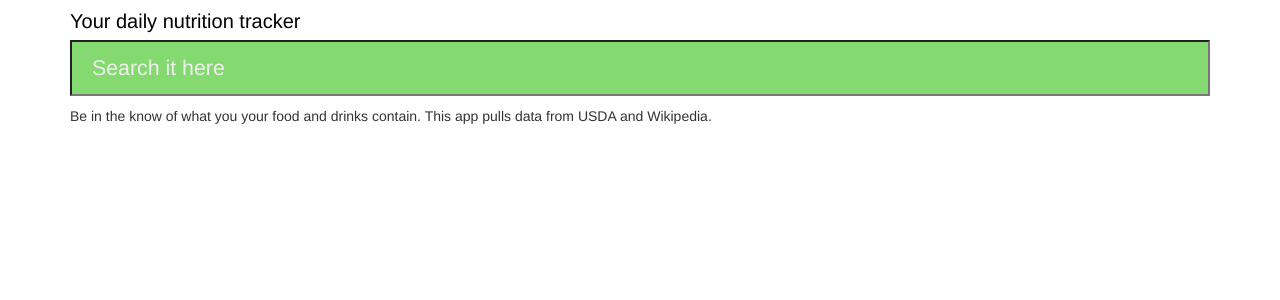
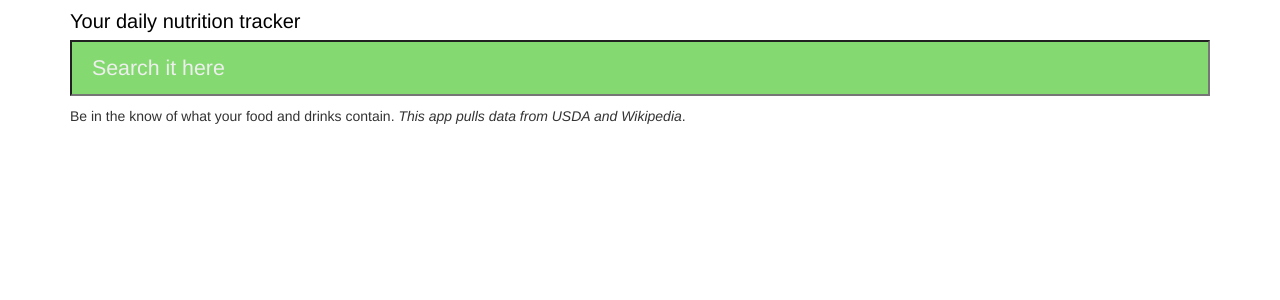
Before and after one commit to DanielTeshager/nutromonkey, a Flask app: page / in a window 1280 px wide. Shown: the part 256-556 px from the top of the page. Run offline with Flask 2, Linux system fonts and the light colour scheme; some libraries are stand-ins or nearby versions.

Commit message:
added em tage on the home page highlighting where the data is getting pulled from

```diff
--- a/templates/pages/home.html
+++ b/templates/pages/home.html
@@ -12,7 +12,7 @@
     <div class="col-md-12">
             <form class="form" method="post" action="/search">
               <input type="text" name="key" placeholder="Search it here" id="key">
-              Be in the know of what you your food and drinks contain. This app pulls data from USDA and Wikipedia.
+              Be in the know of what your food and drinks contain. <em>This app pulls data from USDA and Wikipedia</em>.
             </form>
     </div>
 </div>
```
